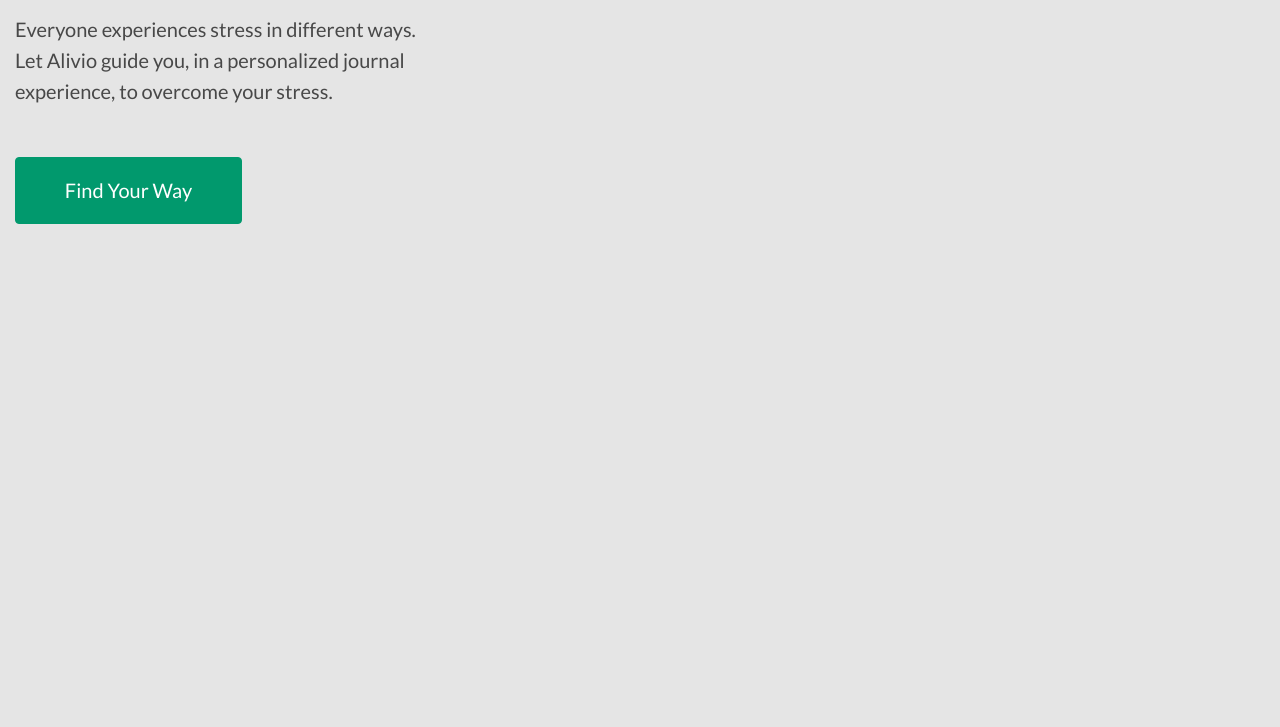
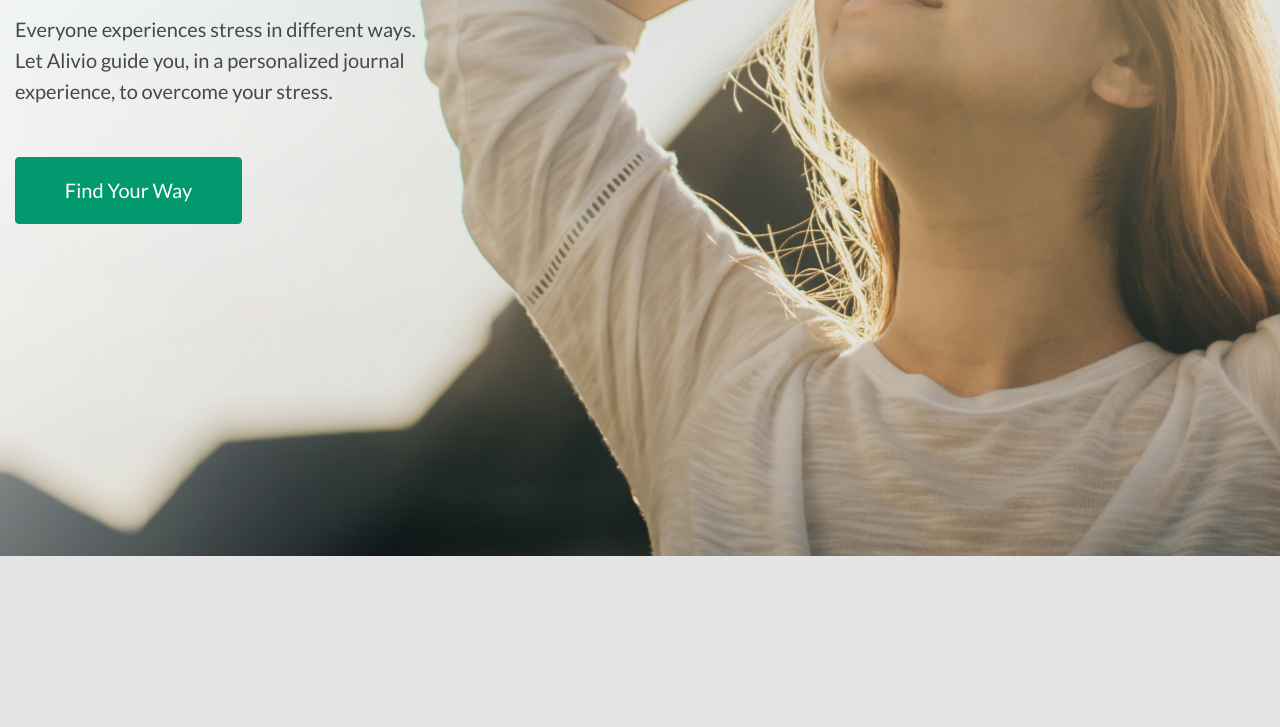
Before and after one commit to Mazko-Andrei/Alivio, a plain HTML site: page index.html in a window 1280 px wide. Shown: the part 430-1157 px from the top of the page. Drawn offline with Linux system fonts and the light colour scheme.

Commit message:
Update style.css

```diff
--- a/css/style.css
+++ b/css/style.css
@@ -229,7 +229,7 @@
 }
 
 .main-manage {
-  background-image: url(img/BG.jpg);
+  background-image: url(../img/BG.jpg);
   background-repeat: no-repeat;
   background-position: center;
   background-size: cover;
```
